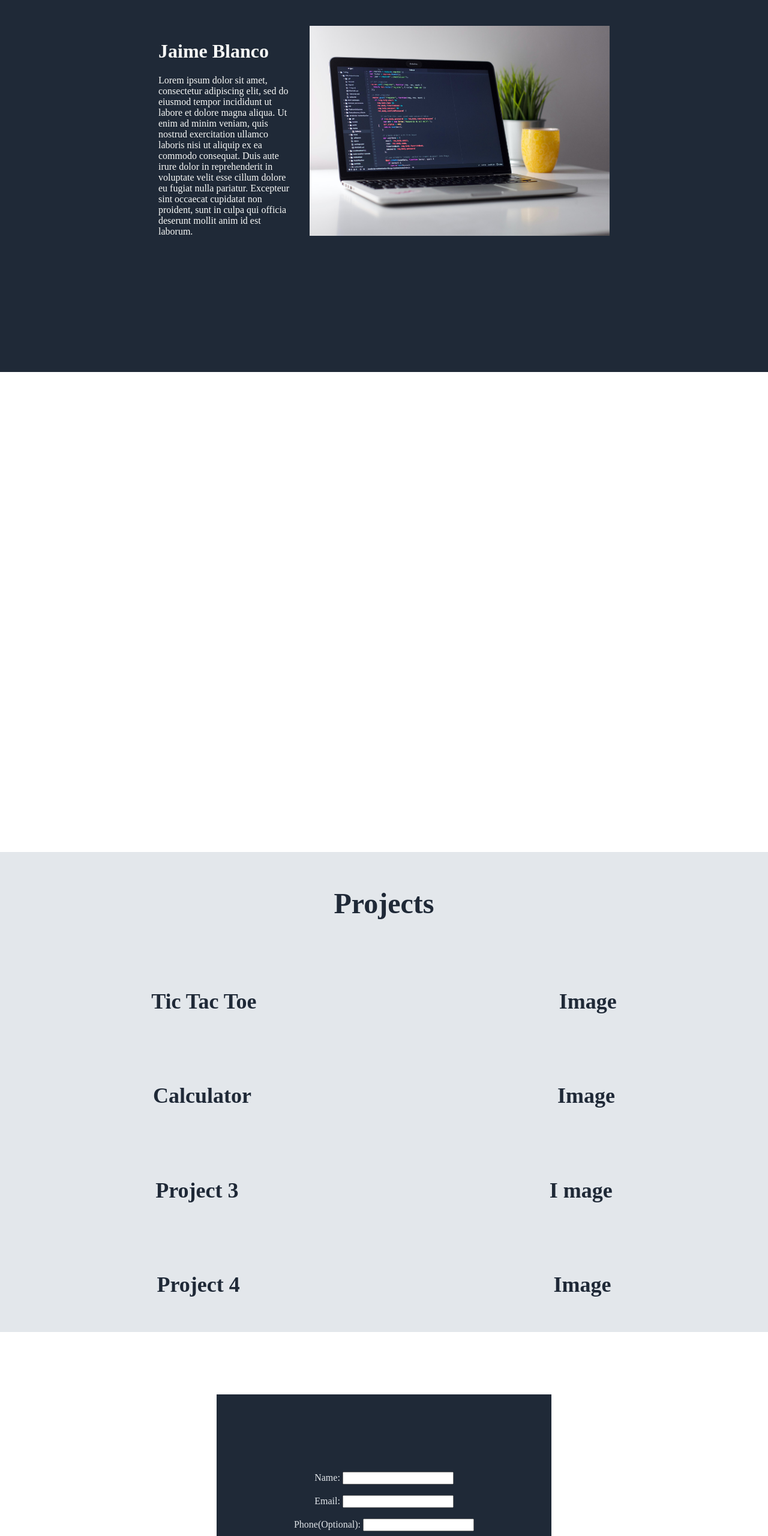
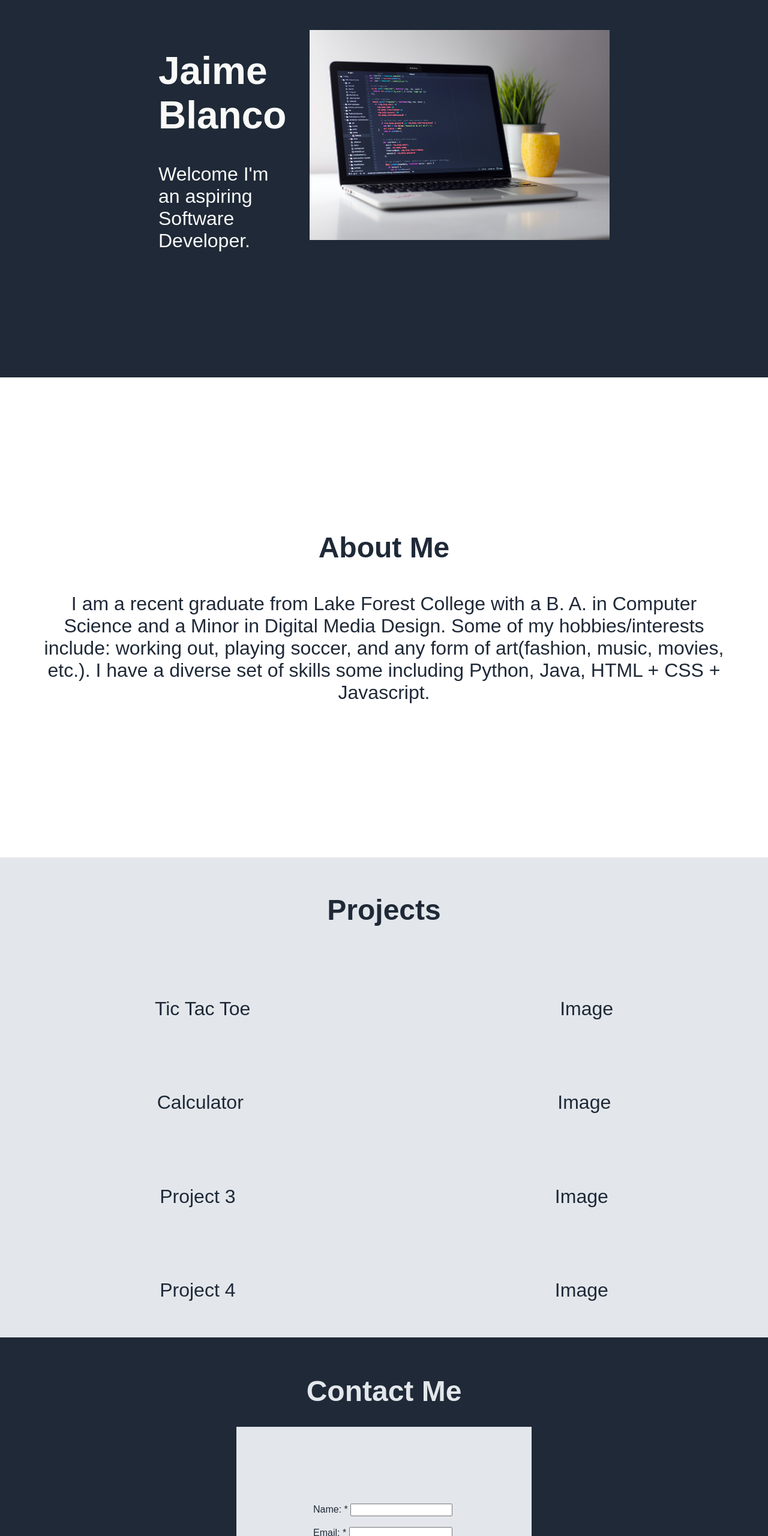
Before and after one commit to jb43099/landing_page, a plain HTML site: page index.html in a window 1280 px wide. Shown: the part 240-2800 px from the top of the page at 60% size. Drawn offline with Linux system fonts and the light colour scheme.

Commit message:
Complete layout

```diff
--- a/index.html
+++ b/index.html
@@ -22,21 +22,18 @@
             <li>
                 <a href="#projects">Projects</a>
             </li>
-            <li>Link3</li>
-            <li>Link4</li>
+            <li>
+                <a href="#contact">Contact Me</a>
+            </li>
         </ul>
     </div>
 
     <div class="container">
-        <div id="welcome" class="content1">
+        <div id="welcome">
             <div class="left">
                 <h1>Jaime Blanco</h1>
-                Lorem ipsum dolor sit amet, consectetur adipiscing elit, sed do eiusmod tempor
-                incididunt ut labore et dolore magna aliqua. Ut enim ad minim veniam, quis nostrud
-                exercitation ullamco laboris nisi ut aliquip ex ea commodo consequat. Duis aute
-                irure dolor in reprehenderit in voluptate velit esse cillum dolore eu fugiat nulla
-                pariatur. Excepteur sint occaecat cupidatat non proident, sunt in culpa qui officia
-                deserunt mollit anim id est laborum.
+                Welcome
+                I'm an aspiring Software Developer.
             </div>
 
             <div class="right">
@@ -45,17 +42,24 @@
             </div>
         </div>
 
-        <div id="about" class="content2">
+        <div id="about">
+            <b style="font-size: 48px;">About Me</b>
 
+            I am a recent graduate from Lake Forest College with a B. A. in Computer Science and a Minor in Digital
+            Media
+            Design. Some of my hobbies/interests include: working out, playing soccer, and any form of art(fashion,
+            music, movies, etc.). I have a
+            diverse
+            set of skills some including Python, Java, HTML + CSS + Javascript.
         </div>
 
-        <div id="projects" class="content3">
+        <div id="projects">
             <div>
                 <b style="font-size: 48px;">Projects</b>
             </div>
             <div class="project1">
                 <div class="left">
-                    Tic Tac Toe
+                    <a href="#">Tic Tac Toe</a>
                 </div>
                 <div class="right">
                     Image
@@ -64,7 +68,7 @@
 
             <div class="project2">
                 <div class="left">
-                    Calculator
+                    <a href="#">Calculator</a>
                 </div>
                 <div class="right">
                     Image
@@ -73,16 +77,16 @@
 
             <div class="project3">
                 <div class="left">
-                    Project 3
+                    <a href="#">Project 3</a>
                 </div>
-                <div class="right">I
-                    mage
+                <div class="right">
+                    Image
                 </div>
             </div>
 
             <div class="project4">
                 <div class="left">
-                    Project 4
+                    <a href="#">Project 4</a>
                 </div>
                 <div class="right">
                     Image
@@ -90,31 +94,34 @@
             </div>
         </div>
 
-        <div id="contact" class="content4">
+        <div id="contact">
             <div>
+                <b style="font-size: 48px;">Contact Me</b>
+            </div>
+            <div id="form">
                 <form method="post" action="contact_engine.php">
 
-                    <label for="Name">Name:</label>
-                    <input type="text" name="Name" id="Name">
+                    <label for="Name">Name: *</label>
+                    <input type="text" name="Name" id="Name" style="width: 21.25vh;">
 
                     <br><br>
 
-                    <label for="Email">Email:</label>
-                    <input type="text" name="Email" id="Email">
+                    <label for="Email">Email: *</label>
+                    <input type="text" name="Email" id="Email" style="width: 21.5vh;">
 
                     <br><br>
 
-                    <label for="Phone">Phone(Optional):</label>
-                    <input type="text" name="Phone" id="Phone">
+                    <label for="Phone">Phone:</label>
+                    <input type="text" name="Phone" id="Phone" style="width: 22vh;">
 
                     <br><br>
 
                     <label for="Message">Message:</label><br>
-                    <textarea name="Message" id="Message" rows="10"></textarea>
+                    <textarea name="Message" id="Message" rows="10" style="width: 29.5vh;"></textarea>
 
                     <br><br>
 
-                    <button type="submit"> Contact Me </button>
+                    <button type="submit"> Submit </button>
                     <br style="clear:right;">
 
                 </form>
@@ -123,7 +130,7 @@
     </div>
 
     <div class="footer">
-        Jaime Blanco | 2022
+        Jaime Blanco &copy 2022 |&nbsp<a href="#">Back to top</a>
     </div>
 </body>
 
--- a/styles.css
+++ b/styles.css
@@ -1,3 +1,10 @@
+/*
+Theme colors:
+#f9faf8 //smoky white
+#e3e7eb //light gray
+#1f2937 //dark navy
+*/
+
 * {
   box-sizing: border-box;
 }
@@ -7,7 +14,7 @@ body {
   margin: 0;
   display: flex;
   flex-direction: column;
-  font-family: "Hero Main";
+  font-family: Arial, Helvetica, sans-serif;
 }
 
 .container {
@@ -21,7 +28,7 @@ body {
 
 a {
   text-decoration: none;
-  color: #f9faf8;
+  color: #e3e7eb;
 }
 
 .header,
@@ -32,21 +39,16 @@ a {
   padding: 16px 33vh;
   background-color: #1f2937;
   color: #f9faf8;
-  font-family: Arial, Helvetica, sans-serif;
 }
 
 .header .left {
-  font-size: 24px;
+  font-size: 32px;
   font-weight: 800;
 }
 
 .header .right {
-  font-size: 18px;
-  color: #e5e7eb;
-}
-
-.footer {
-  justify-content: center;
+  font-size: 16px;
+  color: #f9faf8;
 }
 
 ul {
@@ -57,7 +59,7 @@ ul {
   gap: 16px;
 }
 
-.content1 {
+#welcome {
   background-color: #1f2937;
   color: #f9faf8;
   display: flex;
@@ -66,52 +68,84 @@ ul {
   padding: 0 33vh;
   gap: 32px;
   height: 100vh;
+  font-size: 32px;
 }
 
-.content1 * {
+#welcome * {
   flex: 1;
 }
 
-.content1 .left {
+#welcome .left {
   text-align: left;
+  display: flex;
+  flex-direction: column;
+  justify-content: flex-start;
 }
 
-.content1 .right {
+#welcome .right {
 }
 
-.content3 {
+#projects {
   background-color: #e3e7eb;
   color: #1f2937;
   /* background-color: #f9faf8; */
-  font-size: 36px;
-  font-weight: 800;
+  font-size: 32px;
   height: 100vh;
   display: flex;
   flex-direction: column;
   justify-content: space-around;
 }
 
-.content3 div {
+#projects div {
   display: flex;
   justify-content: space-around;
   align-items: center;
 }
 
-.content2 {
+#projects a {
+  color: #1f2937;
+}
+
+#about {
   color: #1f2937;
   height: 100vh;
-}
-
-.content4 {
   display: flex;
   justify-content: center;
   align-items: center;
-  height: 100vh;
+  flex-direction: column;
+  gap: 48px;
+  font-size: 32px;
+  padding: 8vh;
 }
 
-.content4 div {
+#contact {
+  display: flex;
+  flex-direction: column;
+  justify-content: center;
+  gap: 32px;
+  align-items: center;
+  height: 100vh;
+  background-color: #1f2937;
+  text-align: center;
   color: #e3e7eb;
-  border: 1px solid #1f2937;
-  background-color: #1f2937;
+}
+
+#contact #form {
+  color: #1f2937;
+  background-color: #e3e7eb;
   padding: 16vh 16vh;
+  text-align: left;
+  display: flex;
+  font-size: 16px;
 }
+
+.footer {
+  background-color: #e3e7eb;
+  color: #1f2937;
+  justify-content: center;
+}
+
+.footer a {
+  text-decoration: underline;
+  color: #1f2937;
+}
```
